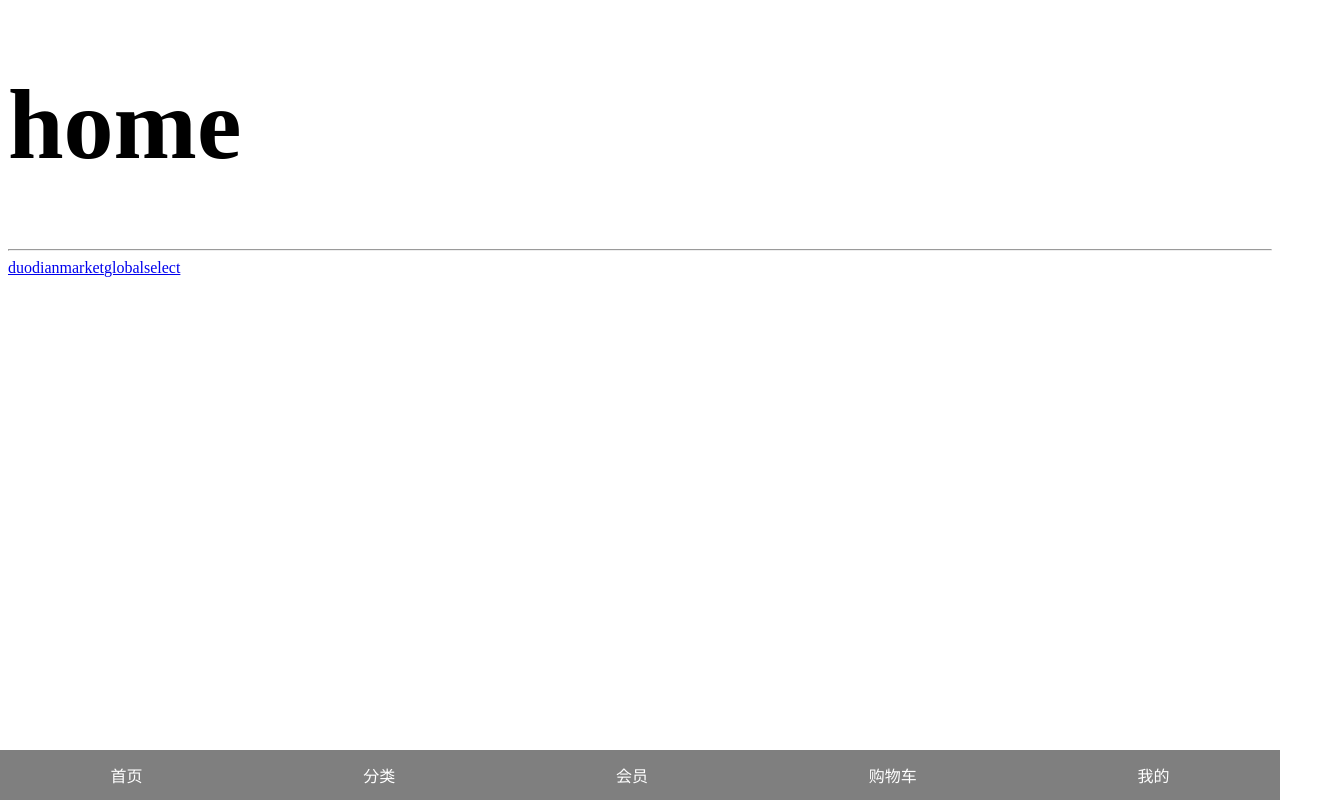
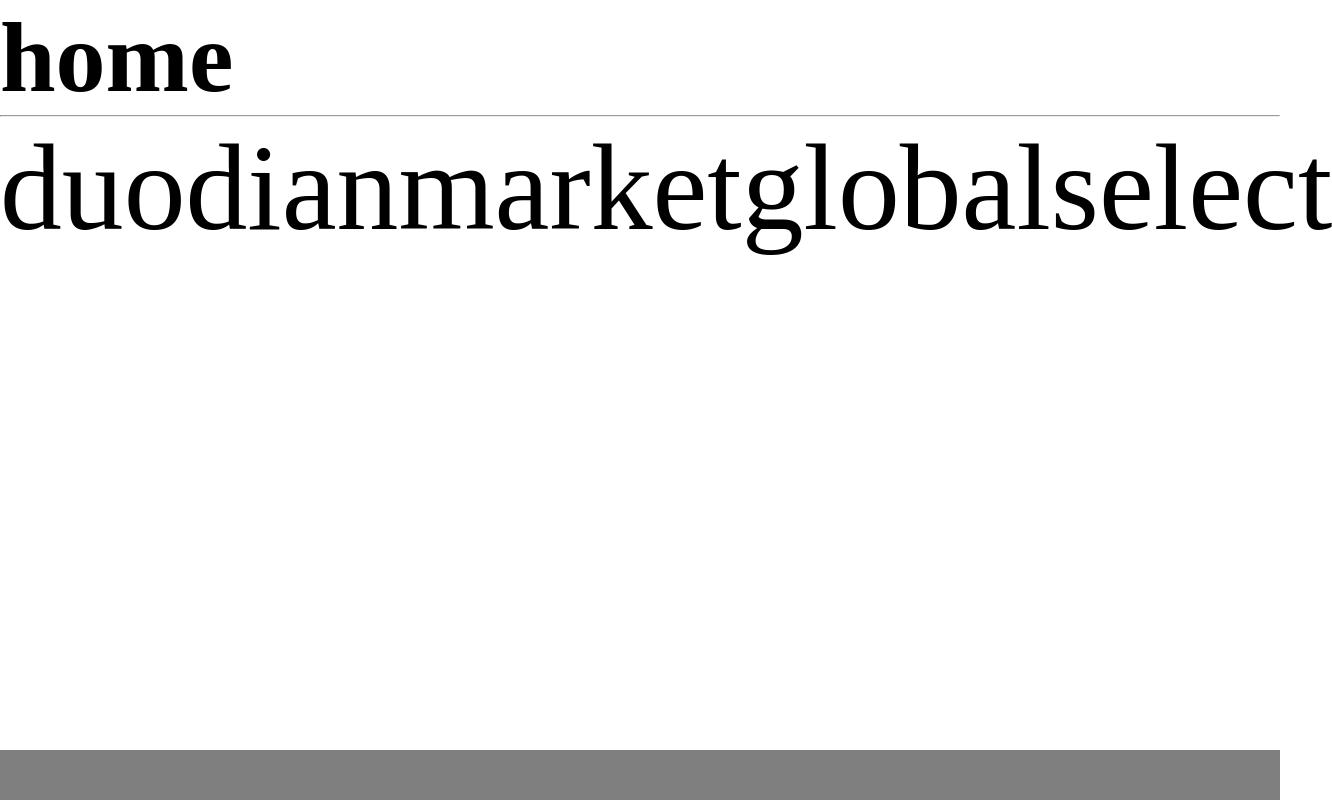
Before and after one commit to duodian4/duodianApp, a Vue app in the folder duodian/: page / in a window 1280 px wide. Shown: the whole page, 1332 px wide, since content can reach past the window. Built offline with nearby package versions, Linux system fonts and the light colour scheme.

Commit message:
css and js

```diff
--- a/duodian/index.html
+++ b/duodian/index.html
@@ -3,6 +3,7 @@
   <head>
     <meta charset="utf-8">
     <meta name="viewport" content="width=device-width, initial-scale=1.0, maximum-scale=1.0, user-scalable=no">
+    <link rel="stylesheet" href="static/reset.css">
     <title>duodian</title>
   </head>
   <body>
@@ -10,6 +11,17 @@
     <!-- built files will be auto injected -->
   </body>
   <script type="text/javascript">
-
+      (function (doc, win) {
+          var docEl = doc.documentElement,
+          resizeEvt = 'orientationchange' in window ? 'orientationchange' : 'resize',
+          recalc = function () {
+          var clientWidth = docEl.clientWidth;
+          if (!clientWidth) return;
+          docEl.style.fontSize = 40 * (clientWidth / 414) + 'px';
+          };
+          if (!doc.addEventListener) return;
+          win.addEventListener(resizeEvt, recalc, false);
+          doc.addEventListener('DOMContentLoaded', recalc, false);
+          })(document, window);
   </script>
 </html>
--- /dev/null
+++ b/duodian/static/reset.css
@@ -0,0 +1,50 @@
+/*
+	不选最‘贵’的，只选最对的！
+	维护：李大泽 mail@lidaze.com
+*/
+
+/*清除外边距*/
+body, h1, h2, h3, h4, h5, h6, hr, p, blockquote, figure, /*结构元素*/
+dl, dt, dd, ul, ol, li, /*列表元素*/
+fieldset, lengend, button, input, textarea, /*表单元素*/
+th, td, /*表格元素*/
+pre /*文本格式元素*/ {
+    margin: 0;
+}
+
+
+/*清除内边距*/
+ul, ol, menu {
+    padding: 0;
+}
+
+
+/*重置列表元素*/
+ul, ol {
+    list-style: none;
+}
+
+
+/*将字体扶正*/
+address, cite, dfn, em, var {
+    font-style: normal;
+}
+
+
+/*清下划线*/
+a {
+    text-decoration: none;
+    color: black;
+}
+/*鼠标略过a标签，显示下划线*/
+a:hover {
+    /*text-decoration: underline;*/
+}
+
+
+/*清浮动*/
+.clear:after {
+    content: '';
+    display: block;
+    clear: both;
+}
```
